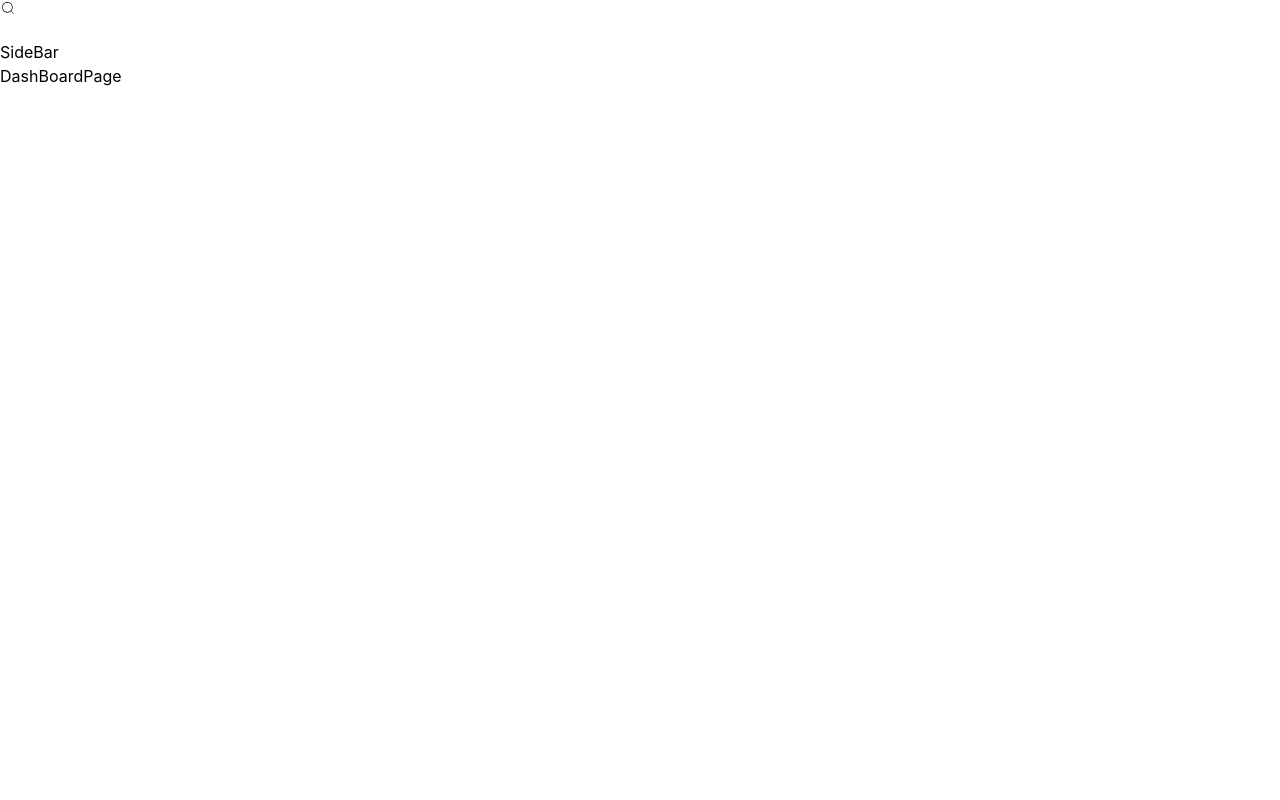
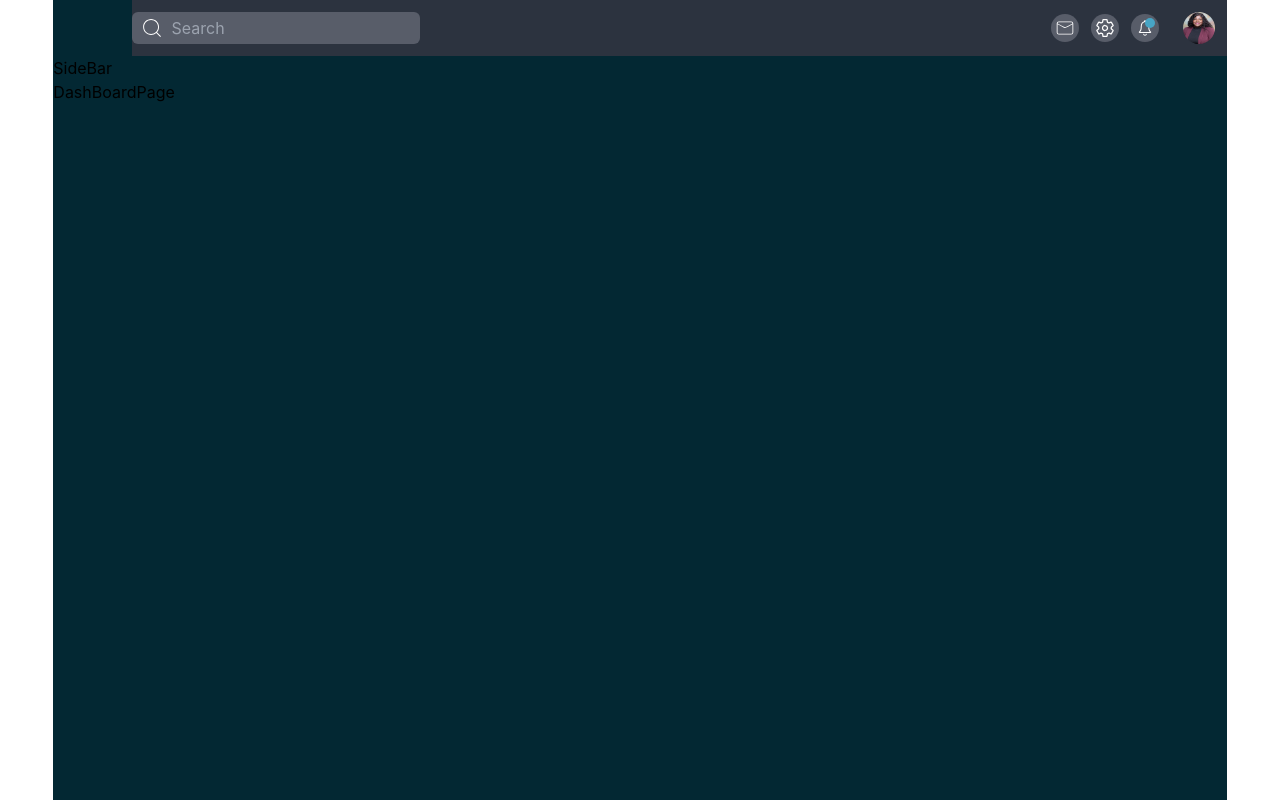
Before and after one commit to devsuthar777/FitPeo-DashBoard, a React (Create React App) app: page / in a window 1280 px wide. Built offline with nearby package versions, Linux system fonts and the light colour scheme.

Commit message:
navar done

```diff
--- a/src/App.js
+++ b/src/App.js
@@ -2,12 +2,12 @@ import logo from './logo.svg';
 import './App.css';
 import SideBar from './components/SideBar';
 import DashBoardPage from './components/DashBoardPage';
-import NavBar from './components/navBar';
+import NavBar from './components/NavBar';
 
 function App() {
   return (
-    <>
-      <nav>
+    <div className='bg-richblue-700  h-screen w-11/12 mx-auto'>
+      <nav className='w-full'>
       <NavBar/>
       </nav>
       <div>
@@ -15,7 +15,7 @@ function App() {
         <DashBoardPage/>
       </div>
 
-    </>
+    </div>
   );
 }
 
--- a/src/components/NavBar.jsx
+++ b/src/components/NavBar.jsx
@@ -1,21 +1,32 @@
 import React from 'react'
 import { CiSearch } from "react-icons/ci";
+import { CiMail } from "react-icons/ci";
+import { IoSettingsOutline } from "react-icons/io5";
+import { IoIosNotificationsOutline } from "react-icons/io";
+import profileDp from '../assests/jpgs/profileDp.jpg'
 
 const NavBar = () => {
   return (
-    <div>
-        <img></img>
-        <div>
+    <div className='w-full flex h-14'>
+        <div className='w-[7%] h-full '><img ></img></div>
+        <div className='w-[98%] flex bg-richblack-700 items-center justify-between'>
+            <div className='flex bg-richblack-500 h-8 items-center my-auto rounded-md gap-2'>
+                <CiSearch className='text-white my-2  text-2xl ml-2'/>
+                <input className='bg-transparent py-2 outline-none text-richblack-200' placeholder='Search'></input>
+            </div>
+            <div className='flex items-center gap-6 mr-3'>
+            <ul className='flex gap-3 ' >
+                <li className='bg-richblack-500 py-1 px-1 rounded-full'><CiMail className='text-white text-xl' /></li>
+                <li className='bg-richblack-500 py-1 px-1 rounded-full'><IoSettingsOutline className='text-white text-xl' /></li>
+                <li className='bg-richblack-500 py-1 px-1 rounded-full relative'>
+                <IoIosNotificationsOutline className='text-white text-xl' />
+                <div className='w-[10px] h-[10px] bg-blue-100 absolute z-10 rounded-full top-1 right-1'></div>
+                </li>
+            </ul>
             <div>
-                <CiSearch />
-                <input></input>
+                <img src={profileDp} className='w-8 h-8 rounded-full'></img>
             </div>
-            <ul>
-                <li></li>
-                <li></li>
-                <li></li>
-                <li></li>
-            </ul>
+            </div>
         </div>
     </div>
   )
```
Also changed, not shown: src/assests/jpgs/profileDp.jpg (added).
